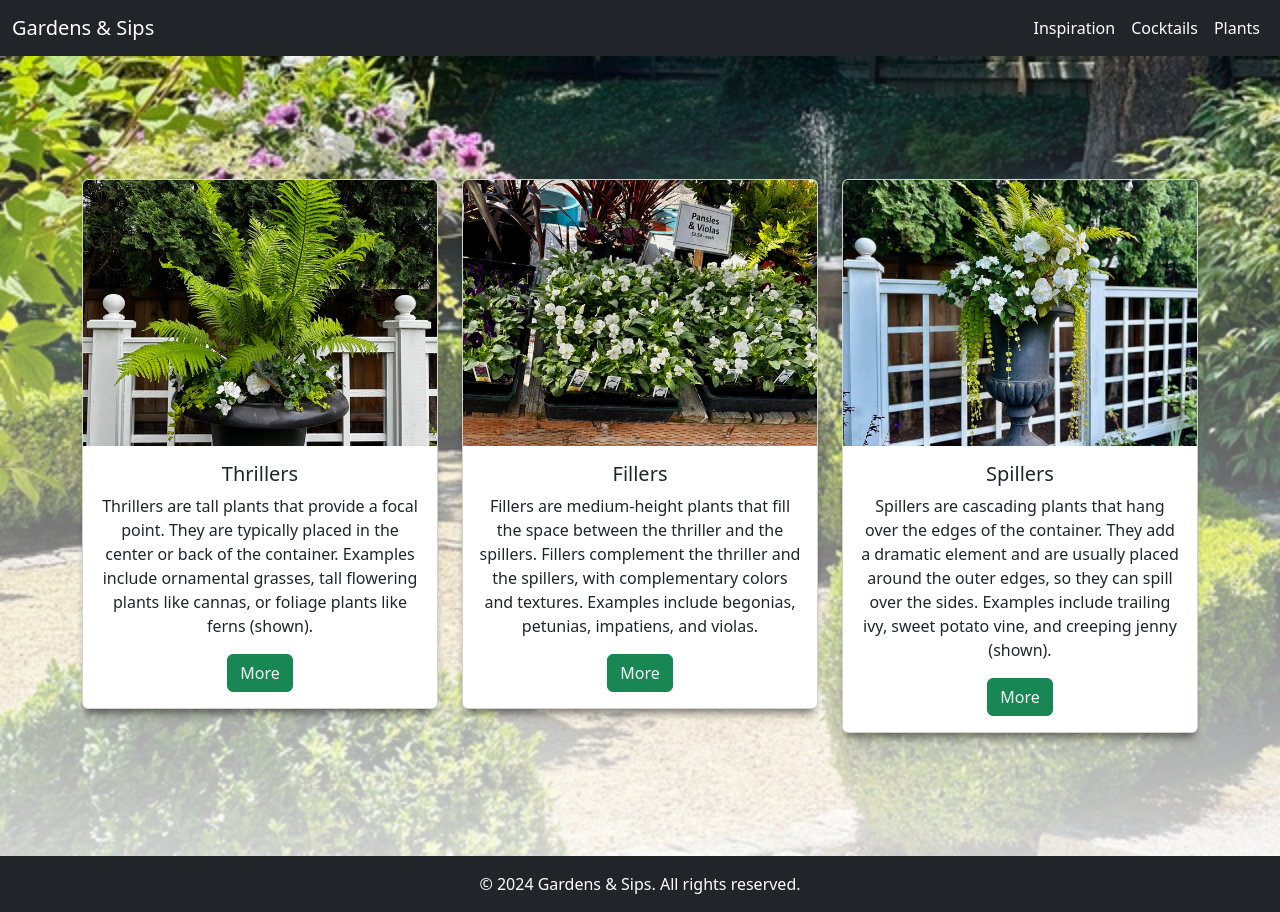
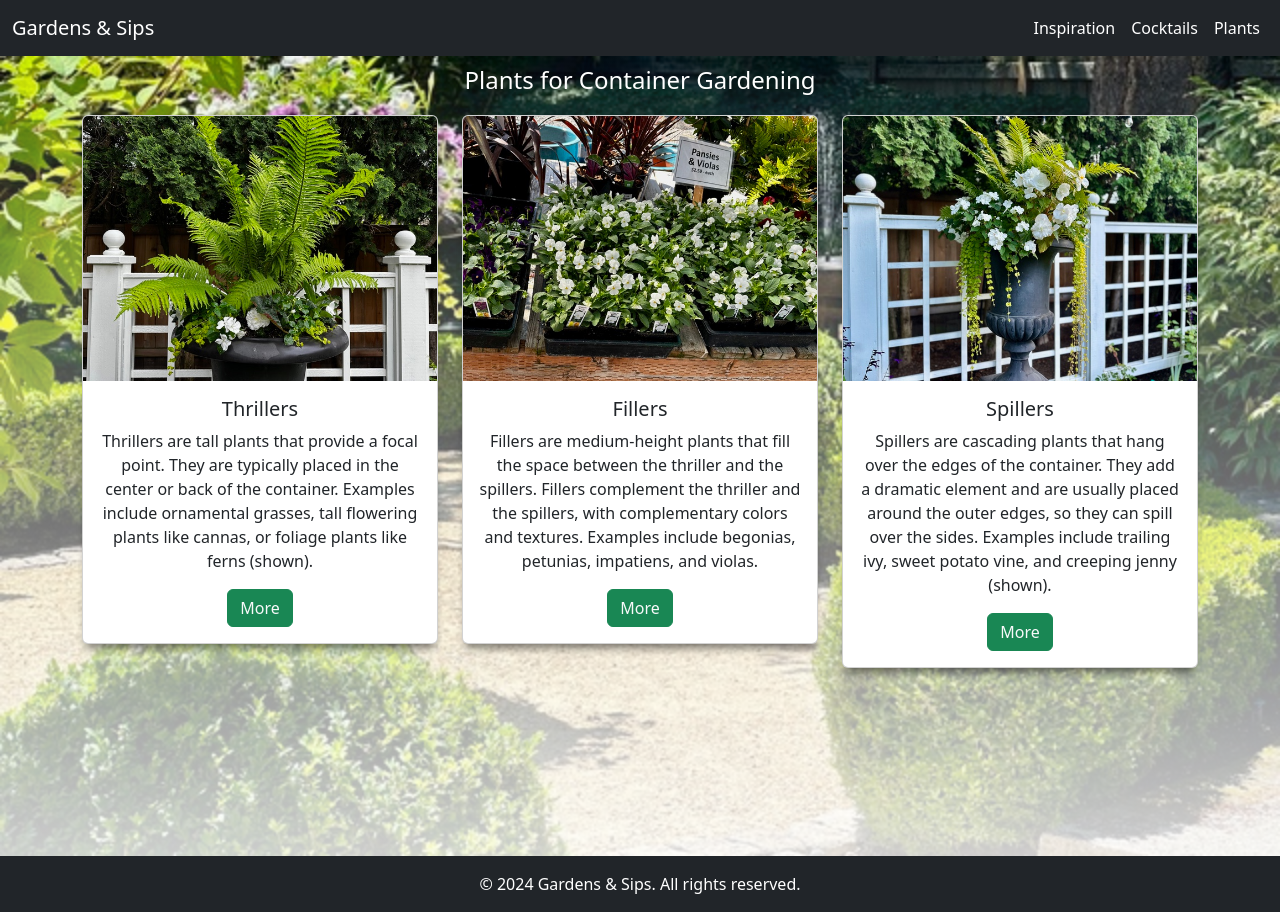
Before and after one commit to lorentay/html300-nuxt, a Nuxt app: page /plants in a window 1280 px wide. Built offline with nearby package versions, Linux system fonts and the light colour scheme.

Commit message:
added SEOD content to nuxt.config.ts and to each page and a draft readme.md file

```diff
--- a/nuxt.config.ts
+++ b/nuxt.config.ts
@@ -8,7 +8,7 @@ export default defineNuxtConfig({
     'bootstrap/dist/css/bootstrap.css'
   ],
 
-  // adds Bootstrap JS as a plugin (optional, only if you need Bootstrap JavaScript features)
+  // adds Bootstrap JS as a plugin
   plugins: [
     { src: '~/plugins/bootstrap.js', mode: 'client' }
   ],
@@ -24,5 +24,17 @@ export default defineNuxtConfig({
         }
       }
     }
+  },
+
+  // adds fallback (default) metadata for the site
+  head: {
+    titleTemplate: '%s - Gardens & Sips',
+    meta: [
+      { charset: 'utf-8' },
+      { name: 'viewport', content: 'width=device-width, initial-scale=1' },
+      { hid: 'description', name: 'description', content: 'Gardens & Sips - Create a beautiful garden setting and refreshing cocktails for your next gathering.' },
+      { name: 'keywords', content: 'gardens, cocktails, entertaining, garden design, drink recipes' },
+      { name: 'author', content: 'lorentay' }
+    ]
   }
 });
--- a/package.json
+++ b/package.json
@@ -12,6 +12,7 @@
   },
   "dependencies": {
     "@popperjs/core": "^2.11.8",
+    "acorn": "^8.12.1",
     "bootstrap": "^5.3.3",
     "nuxt": "^3.13.0",
     "vue": "latest",
--- a/pages/cocktails/index.vue
+++ b/pages/cocktails/index.vue
@@ -2,9 +2,10 @@
   <!-- creates the container for the background with a full-screen
       height, centering all its content both vertically and horizontally. -->
   <div
-    class="background-container d-flex flex-column justify-content-center align-items-center text-center"
+    class="background-container d-flex flex-column justify-content-start align-items-center text-center"
   >
-    <div class="container my-5 flex-grow-1 overflow-auto">
+    <h1 class="page-header">Cocktail Recipes</h1>
+    <div class="container my-3 overflow-auto">
       <div class="row justify-content-center">
         <div class="col-md-8">
           <div class="accordion" id="recipeAccordion">
@@ -77,9 +78,10 @@
 </template>
 
 <script setup>
+// imports necessary functionality from Vue
 import { ref } from "vue";
 
-// recipe data
+// defines the recipes data
 const recipes = ref([
   {
     name: "Mojito Cocktail Recipe",
@@ -124,15 +126,13 @@ const recipes = ref([
 ]);
 
 // tracks which accordion items are open
-const openItems = ref([]); // Array to store the open accordion indexes
+const openItems = ref([]);
 
 // toggles the collapse of an accordion item
 const toggleCollapse = (index) => {
   if (openItems.value.includes(index)) {
-    // If the item is already open, close it
     openItems.value = openItems.value.filter((i) => i !== index);
   } else {
-    // Otherwise, open it
     openItems.value.push(index);
   }
 };
@@ -141,4 +141,28 @@ const toggleCollapse = (index) => {
 const isOpen = (index) => {
   return openItems.value.includes(index);
 };
+
+// adds metadata for the page
+const head = () => {
+  return {
+    title: 'Cocktails - Gardens & Sips',
+    meta: [
+      {
+        hid: 'description',
+        name: 'description',
+        content: 'Discover amazing cocktail recipes perfect for your next gathering.'
+      }
+    ]
+  };
+};
 </script>
+
+<style scoped>
+.page-header {
+  text-align: center;
+  font-size: 24px;
+  color: white;
+  padding-top: 10px;
+  margin-bottom: 10px;
+}
+</style>
--- a/pages/index.vue
+++ b/pages/index.vue
@@ -19,7 +19,7 @@ import 'bootstrap';
         </div>
         <NuxtLink
           to="/inspiration"
-          class="btn btn-success text-light mt-4 custom-btn"
+          class="btn btn-dark text-light mt-4 custom-btn"
         >
           Get Inspired
         </NuxtLink>
--- a/pages/inspiration/index.vue
+++ b/pages/inspiration/index.vue
@@ -2,7 +2,7 @@
   <div class="inspiration-background">
     <!-- passed the header content to CarouselImages.vue using a slot -->
     <Carousel :images="images">
-      <h1 class="page-header">Inspiration</h1>
+      <h1 class="page-header">Inspiration for Your Garden Setting</h1>
     </Carousel>
   </div>
 </template>
@@ -36,6 +36,20 @@ const images = ref([
 
 // logs the image array to the console for debugging purposes
 console.log(images.value);
+
+// adds metadata for the page
+const head = () => {
+  return {
+    title: 'Garden Inspiration - Gardens & Sips',
+    meta: [
+      {
+        hid: 'description',
+        name: 'description',
+        content: 'Get inspired by beautiful garden settings and ideas to enhance your outdoor space with creative arrangements and lighting.'
+      }
+    ]
+  };
+};
 </script>
 
 <style scoped>
--- a/pages/plants/index.vue
+++ b/pages/plants/index.vue
@@ -2,8 +2,9 @@
   <!-- creates the container for the background with a full-screen
       height, centering all its content both vertically and horizontally. -->
   <div
-    class="background-container d-flex flex-column justify-content-center align-items-center text-center"
+    class="background-container d-flex flex-column justify-content-start align-items-center text-center"
   >
+    <h1 class="page-header">Plants for Container Gardening</h1>
     <div class="container">
       <div class="row">
         <div class="col-md-4">
@@ -16,9 +17,10 @@
             <div class="card-body">
               <h5 class="card-title">Thrillers</h5>
               <p class="card-text">
-                Thrillers are tall plants that provide a focal point. They are typically placed in
-                the center or back of the container. Examples include ornamental grasses, tall
-                flowering plants like cannas, or foliage plants like ferns (shown).
+                Thrillers are tall plants that provide a focal point. They are
+                typically placed in the center or back of the container.
+                Examples include ornamental grasses, tall flowering plants like
+                cannas, or foliage plants like ferns (shown).
               </p>
               <a
                 href="#"
@@ -26,7 +28,8 @@
                 data-bs-toggle="tooltip"
                 data-bs-placement="top"
                 title="Click to learn more about thriller plants"
-              >More</a>
+                >More</a
+              >
             </div>
           </div>
         </div>
@@ -41,9 +44,10 @@
             <div class="card-body">
               <h5 class="card-title">Fillers</h5>
               <p class="card-text">
-                Fillers are medium-height plants that fill the space between the thriller and the
-                spillers. Fillers complement the thriller and the spillers, with complementary
-                colors and textures. Examples include begonias, petunias, impatiens, and violas.
+                Fillers are medium-height plants that fill the space between the
+                thriller and the spillers. Fillers complement the thriller and
+                the spillers, with complementary colors and textures. Examples
+                include begonias, petunias, impatiens, and violas.
               </p>
               <a
                 href="#"
@@ -51,7 +55,8 @@
                 data-bs-toggle="tooltip"
                 data-bs-placement="top"
                 title="Click to learn more about filler plants"
-              >More</a>
+                >More</a
+              >
             </div>
           </div>
         </div>
@@ -66,10 +71,11 @@
             <div class="card-body">
               <h5 class="card-title">Spillers</h5>
               <p class="card-text">
-                Spillers are cascading plants that hang over the edges of the container. They add a
-                dramatic element and are usually placed around the outer edges, so they can spill
-                over the sides. Examples include trailing ivy, sweet potato vine, and creeping jenny
-                (shown).
+                Spillers are cascading plants that hang over the edges of the
+                container. They add a dramatic element and are usually placed
+                around the outer edges, so they can spill over the sides.
+                Examples include trailing ivy, sweet potato vine, and creeping
+                jenny (shown).
               </p>
               <a
                 href="#"
@@ -77,7 +83,8 @@
                 data-bs-toggle="tooltip"
                 data-bs-placement="top"
                 title="Click to learn more about spiller plants"
-              >More</a>
+                >More</a
+              >
             </div>
           </div>
         </div>
@@ -88,22 +95,38 @@
 
 <script setup>
 // ensures that the DOM is loaded before tooltips initialize
-import { onMounted } from 'vue'
-
-let tooltipInstances = []
+import { onMounted } from "vue";
 
 // initializes tooltips only on the client side
+let tooltipInstances = [];
+
 onMounted(() => {
   if (process.client) {
-    import('bootstrap/js/dist/tooltip').then(({ default: Tooltip }) => {
-      const tooltipTriggerList = document.querySelectorAll('[data-bs-toggle="tooltip"]')
+    import("bootstrap/js/dist/tooltip").then(({ default: Tooltip }) => {
+      const tooltipTriggerList = document.querySelectorAll(
+        '[data-bs-toggle="tooltip"]'
+      );
       tooltipTriggerList.forEach((tooltipTriggerEl) => {
-        const tooltipInstance = new Tooltip(tooltipTriggerEl)
-        tooltipInstances.push(tooltipInstance)
-      })
-    })
+        const tooltipInstance = new Tooltip(tooltipTriggerEl);
+        tooltipInstances.push(tooltipInstance);
+      });
+    });
   }
-})
+});
+
+// adds metadata for the page
+const head = () => {
+  return {
+    title: 'Plants for Container Gardening - Gardens & Sips',
+    meta: [
+      {
+        hid: 'description',
+        name: 'description',
+        content: 'Learn about the best plants for container gardening, including thrillers, fillers, and spillers, to create stunning garden displays.'
+      }
+    ]
+  };
+};
 </script>
 
 <style scoped>
@@ -111,7 +134,6 @@ onMounted(() => {
 .card {
   box-shadow: 0 0.5rem 0.5rem -0.25rem rgba(0, 0, 0, 0.5);
 }
-
 
 /* adds stronger specificity within the .tooltip class directly */
 .tooltip .tooltip-inner {
@@ -123,4 +145,11 @@ onMounted(() => {
   border-top-color: #198754 !important;
 }
 
+.page-header {
+  text-align: center;
+  font-size: 24px;
+  color: white;
+  padding-top: 10px;
+  margin-bottom: 20px;
+}
 </style>
--- a/plugins/bootstrap.js
+++ b/plugins/bootstrap.js
@@ -1,10 +1,10 @@
 export default defineNuxtPlugin(() => {
     if (process.client) {
-      // Use dynamic import for Bootstrap to ensure it's only loaded on the client
+      // uses dynamic import for Bootstrap to ensure it's only loaded on the client
       import('bootstrap').then(() => {
         const tooltipTriggerList = document.querySelectorAll('[data-bs-toggle="tooltip"]');
         tooltipTriggerList.forEach(tooltipTriggerEl => {
-          // Dynamically import the Tooltip component from Bootstrap
+          // dynamically imports the Tooltip component from Bootstrap
           import('bootstrap/js/dist/tooltip').then(({ default: Tooltip }) => {
             new Tooltip(tooltipTriggerEl);
           });
```
Also changed, not shown: documents/README.md (added), 1 other file (tests, documents, lock files or other folders).
